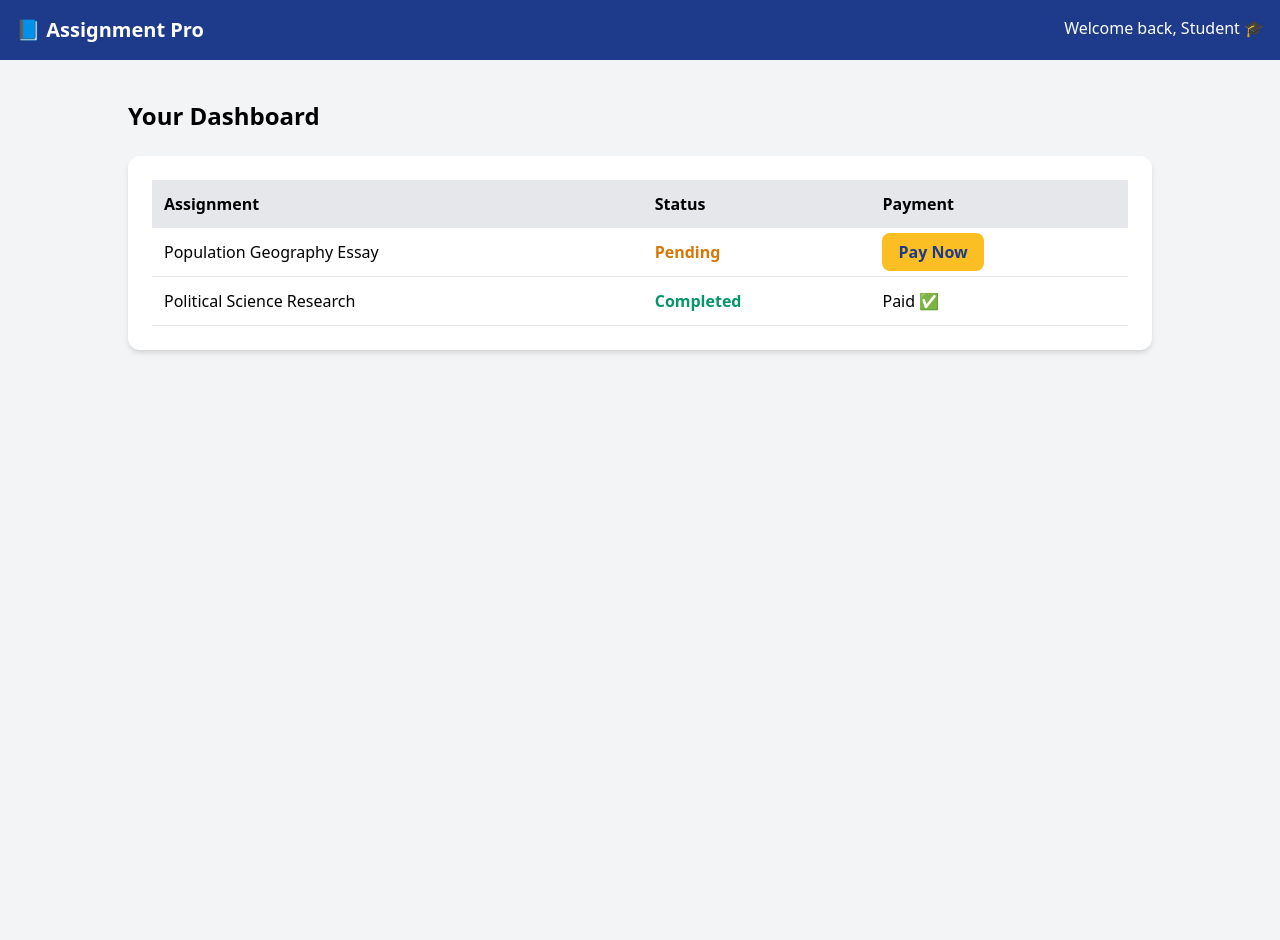
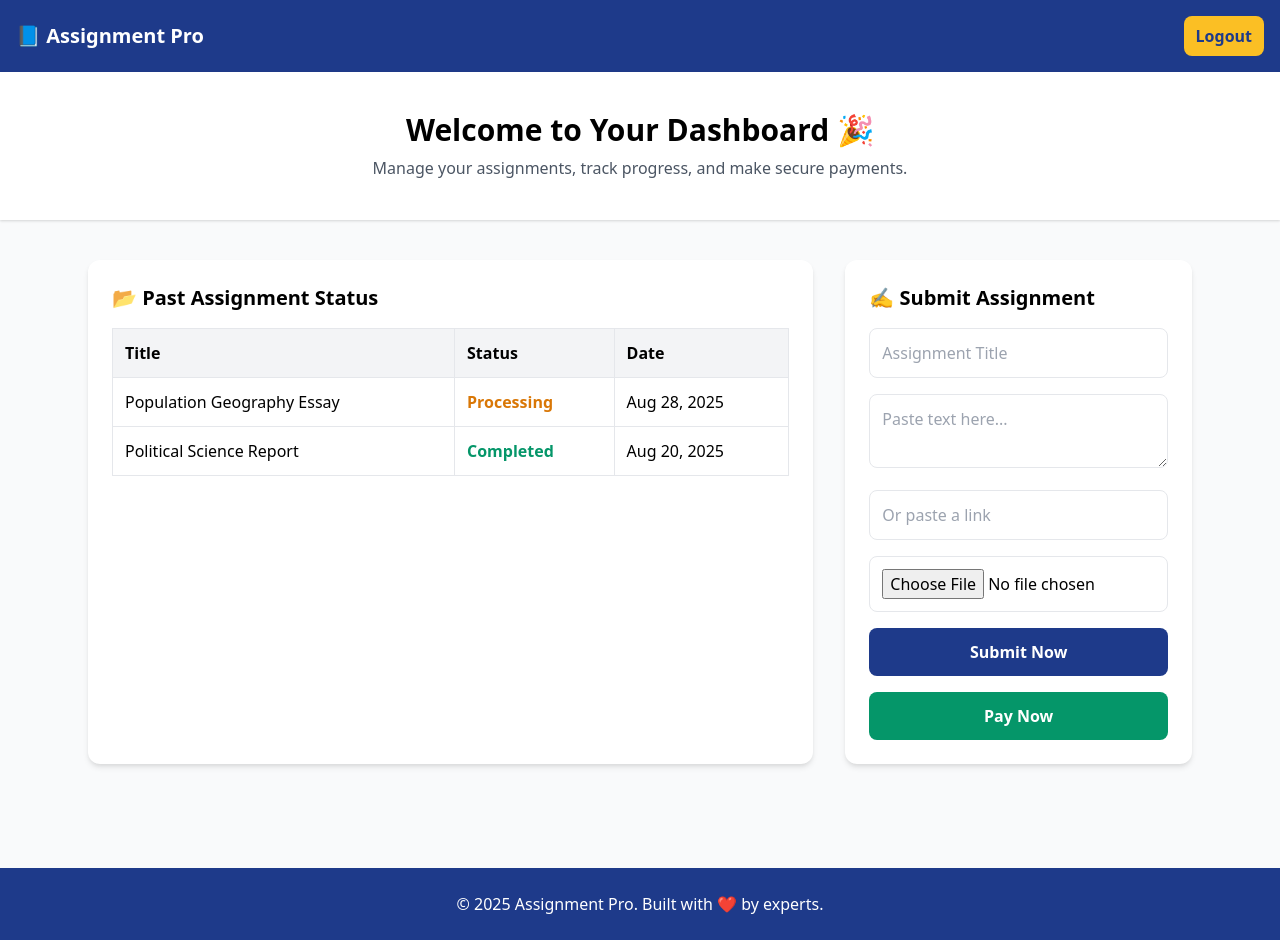
Before and after one commit to sesco001/assignment-site, a plain HTML site: page dashboard.html in a window 1280 px wide. Before the commit the page ends 800 px from the top, so only its background shows below. Drawn offline with nearby package versions, Linux system fonts and the light colour scheme.

Commit message:
Update dashboard.html

```diff
--- a/dashboard.html
+++ b/dashboard.html
@@ -6,43 +6,63 @@
   <title>Dashboard - Assignment Pro</title>
   <link href="https://cdn.jsdelivr.net/npm/tailwindcss@2.2.19/dist/tailwind.min.css" rel="stylesheet">
 </head>
-<body class="bg-gray-100 min-h-screen">
+<body class="bg-gray-50 font-sans">
   <!-- Navbar -->
-  <nav class="bg-blue-900 text-white p-4 flex justify-between">
+  <nav class="bg-blue-900 text-white p-4 flex justify-between items-center">
     <h1 class="text-xl font-bold">📘 Assignment Pro</h1>
-    <div>Welcome back, Student 🎓</div>
+    <a href="index.html" class="px-3 py-2 bg-yellow-400 text-blue-900 font-semibold rounded-lg">Logout</a>
   </nav>
 
-  <!-- Dashboard -->
-  <section class="max-w-5xl mx-auto mt-10">
-    <h2 class="text-2xl font-bold mb-6">Your Dashboard</h2>
+  <!-- Welcome -->
+  <section class="text-center py-10 bg-white shadow">
+    <h2 class="text-3xl font-bold">Welcome to Your Dashboard 🎉</h2>
+    <p class="mt-2 text-gray-600">Manage your assignments, track progress, and make secure payments.</p>
+  </section>
 
-    <!-- Assignments Table -->
-    <div class="bg-white shadow-md rounded-xl p-6">
-      <table class="w-full text-left">
-        <thead class="bg-gray-200">
-          <tr>
-            <th class="p-3">Assignment</th>
-            <th class="p-3">Status</th>
-            <th class="p-3">Payment</th>
+  <main class="max-w-6xl mx-auto py-10 px-6 grid grid-cols-1 lg:grid-cols-3 gap-8">
+    <!-- Past Assignments -->
+    <div class="lg:col-span-2 bg-white shadow-md rounded-xl p-6">
+      <h3 class="text-xl font-bold mb-4">📂 Past Assignment Status</h3>
+      <table class="w-full border text-left">
+        <thead>
+          <tr class="bg-gray-100">
+            <th class="p-3 border">Title</th>
+            <th class="p-3 border">Status</th>
+            <th class="p-3 border">Date</th>
           </tr>
         </thead>
         <tbody>
-          <tr class="border-b">
-            <td class="p-3">Population Geography Essay</td>
-            <td class="p-3 text-yellow-600 font-bold">Pending</td>
-            <td class="p-3">
-              <a href="http://localhost:5000/api/pay/1" class="bg-yellow-400 text-blue-900 px-4 py-2 rounded-lg font-bold">Pay Now</a>
-            </td>
+          <tr>
+            <td class="p-3 border">Population Geography Essay</td>
+            <td class="p-3 border text-yellow-600 font-semibold">Processing</td>
+            <td class="p-3 border">Aug 28, 2025</td>
           </tr>
-          <tr class="border-b">
-            <td class="p-3">Political Science Research</td>
-            <td class="p-3 text-green-600 font-bold">Completed</td>
-            <td class="p-3">Paid ✅</td>
+          <tr>
+            <td class="p-3 border">Political Science Report</td>
+            <td class="p-3 border text-green-600 font-semibold">Completed</td>
+            <td class="p-3 border">Aug 20, 2025</td>
           </tr>
         </tbody>
       </table>
     </div>
-  </section>
+
+    <!-- Submit Assignment -->
+    <div class="bg-white shadow-md rounded-xl p-6">
+      <h3 class="text-xl font-bold mb-4">✍️ Submit Assignment</h3>
+      <form class="space-y-4">
+        <input type="text" placeholder="Assignment Title" class="w-full p-3 border rounded-lg">
+        <textarea placeholder="Paste text here..." class="w-full p-3 border rounded-lg"></textarea>
+        <input type="url" placeholder="Or paste a link" class="w-full p-3 border rounded-lg">
+        <input type="file" class="w-full p-3 border rounded-lg">
+        <button type="submit" class="w-full bg-blue-900 text-white py-3 rounded-lg font-bold">Submit Now</button>
+      </form>
+      <a href="https://mpesa-stk.giftedtech.co.ke/maka" class="block mt-4 w-full bg-green-600 text-white py-3 rounded-lg text-center font-bold">Pay Now</a>
+    </div>
+  </main>
+
+  <!-- Footer -->
+  <footer class="bg-blue-900 text-white text-center py-6 mt-16">
+    <p>&copy; 2025 Assignment Pro. Built with ❤️ by experts.</p>
+  </footer>
 </body>
 </html>
```
